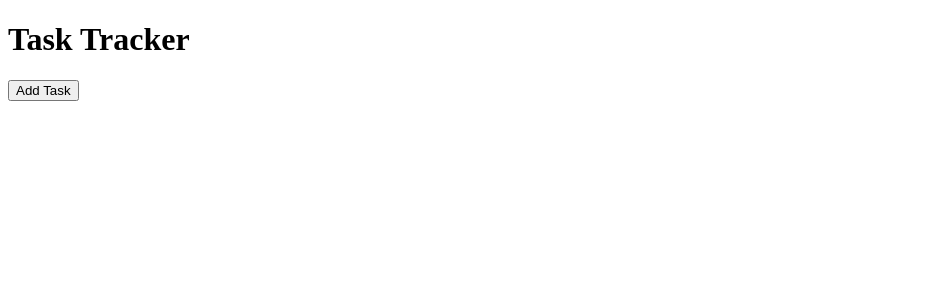
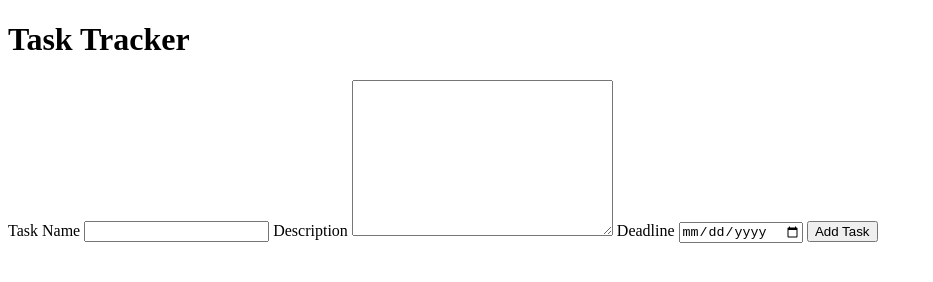
Before and after one commit to Shumel-coder/task-tracker-app, a plain HTML site: page index.html in a window 1280 px wide. Shown: the whole page, without its empty margins (0-933 px from the left). Drawn offline with Linux system fonts and the light colour scheme.

Commit message:
set up basic HTML structure

```diff
--- a/index.html
+++ b/index.html
@@ -11,6 +11,17 @@
       <h1>Task Tracker</h1>
       <form id="taskForm">
         <!-- Task form inputs go here -->
+        <label for="taskName">Task Name</label>
+        <input type="text" id="taskName" />
+        <label for="taskDescription">Description</label>
+        <textarea
+          name="taskDescription"
+          id="taskDescription"
+          cols="30"
+          rows="10"
+        ></textarea>
+        <label for="taskDeadline">Deadline</label>
+        <input type="date" id="taskDeadline" />
         <button type="submit">Add Task</button>
       </form>
       <table id="taskTable">
```
